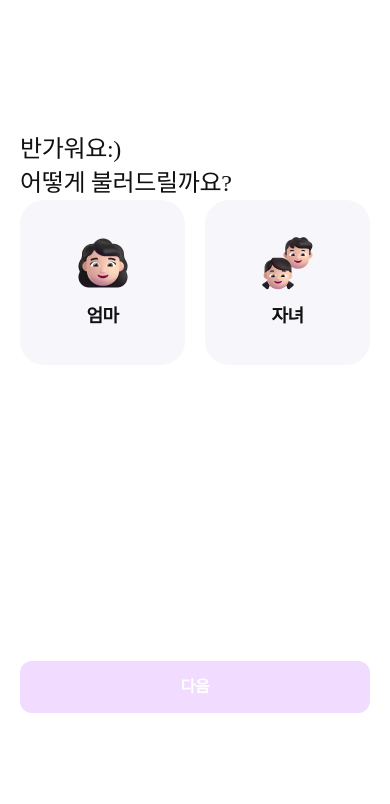
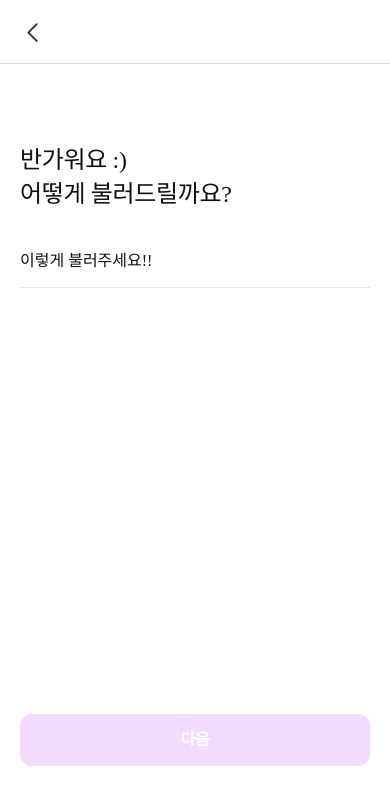
Before and after one commit to Next-Is-Us/front-end, a React Native app in the folder TodayMom/: screen /Nickname in a window 390 px wide. Shown: the top 804 px of the page. Built offline with nearby package versions, Linux system fonts and the light colour scheme.

Commit message:
:zap: Nickname.jsx

```diff
--- a/TodayMom/App.js
+++ b/TodayMom/App.js
@@ -3,18 +3,43 @@ import { NavigationContainer } from '@react-navigation/native';
 import { createStackNavigator } from '@react-navigation/stack';
 import Nickname from './components/Nickname';
 import Start from './components/Start.jsx';
+import { Button } from 'react-native';
+import { TouchableOpacity } from 'react-native';
+import { Image } from 'react-native';
 
 const Stack = createStackNavigator();
 
 function App() {
   return (
     <NavigationContainer>
-      <Stack.Navigator
-        initialRouteName="Start"
-        screenOptions={{ headerShown: false }}
-      >
-        <Stack.Screen name="Nickname" component={Nickname} />
-        <Stack.Screen name="Start" component={Start} />
+      <Stack.Navigator initialRouteName="Start">
+        <Stack.Screen
+          name="Nickname"
+          component={Nickname}
+          options={({ navigation }) => ({
+            headerTitle: '',
+            headerLeft: () => (
+              <TouchableOpacity onPress={() => navigation.goBack()}>
+                <Image
+                  source={require('./assets/images/leftallow.png')}
+                  style={{ width: 25, height: 25 }}
+                />
+              </TouchableOpacity>
+            ),
+            headerLeftContainerStyle: {
+              paddingLeft: 20,
+            },
+            headerStyle: {
+              elevation: 0, // Android에서의 그림자 제거
+              shadowOpacity: 0, // iOS에서의 그림자 제거
+            },
+          })}
+        />
+        <Stack.Screen
+          name="Start"
+          component={Start}
+          options={{ headerShown: false }}
+        />
       </Stack.Navigator>
     </NavigationContainer>
   );
--- a/TodayMom/components/Nickname.jsx
+++ b/TodayMom/components/Nickname.jsx
@@ -1,65 +1,33 @@
 import React, { useState } from 'react';
-import { View, Text, Image, TouchableOpacity, StyleSheet } from 'react-native';
+import {
+  View,
+  Text,
+  TextInput,
+  TouchableOpacity,
+  StyleSheet,
+} from 'react-native';
 
 const Nickname = () => {
-  const [selectedButton, setSelectedButton] = useState(null);
+  const [nickname, setNickname] = useState('');
 
-  const handlePress = (buttonId) => {
-    setSelectedButton(buttonId);
-  };
-
-  const getButtonStyle = (buttonId) => {
-    if (selectedButton === buttonId) {
-      return [styles.button, styles.selectedButton];
-    }
-    return styles.button;
-  };
-
-  const getTextStyle = (buttonId) => {
-    if (selectedButton === buttonId) {
-      return [styles.buttonText, styles.selectedButtonText];
-    }
-    return styles.buttonText;
-  };
-
-  const getNextButtonStyle = () => {
-    if (selectedButton) {
-      return [styles.nextButton, styles.nextButtonActive];
-    }
-    return styles.nextButton;
-  };
+  const isButtonEnabled = nickname.length > 0;
 
   return (
     <View style={styles.container}>
-      <Text style={styles.subText}>반가워요:)</Text>
+      <Text style={styles.subText}>반가워요 :)</Text>
       <Text style={styles.subText}>어떻게 불러드릴까요?</Text>
-      <View style={styles.buttonContainer}>
-        <TouchableOpacity
-          style={getButtonStyle('mom')}
-          onPress={() => handlePress('mom')}
-        >
-          <Image
-            source={require('../assets/images/Woman.png')}
-            style={styles.image}
-            resizeMode="contain"
-          />
-          <Text style={getTextStyle('mom')}>엄마</Text>
-        </TouchableOpacity>
 
-        <TouchableOpacity
-          style={getButtonStyle('daughter')}
-          onPress={() => handlePress('daughter')}
-        >
-          <Image
-            source={require('../assets/images/Daughter.png')}
-            style={styles.image}
-            resizeMode="contain"
-          />
-          <Text style={getTextStyle('daughter')}>자녀</Text>
-        </TouchableOpacity>
-      </View>
+      <TextInput
+        style={styles.input}
+        onChangeText={setNickname}
+        value={nickname}
+        placeholder="이렇게 불러주세요!!"
+      />
 
-      <TouchableOpacity style={getNextButtonStyle()}>
+      <TouchableOpacity
+        style={[styles.nextButton, isButtonEnabled && styles.buttonActive]}
+        onPress={() => console.log('다음 단계로!')}
+      >
         <Text style={styles.nextButtonText}>다음</Text>
       </TouchableOpacity>
     </View>
@@ -74,87 +42,49 @@ const styles = StyleSheet.create({
     backgroundColor: '#fff',
     padding: 20,
   },
-  selectedButtonText: {
-    color: '#A30FFA',
-  },
-  nextButtonActive: {
-    backgroundColor: '#A30FFA',
-  },
-  headerText: {
-    marginTop: 88,
-    color: '#767676',
-    fontFamily: 'Pretendard',
-    fontSize: 14,
-    fontStyle: 'normal',
-    fontWeight: '400',
-    lineHeight: 20,
-    letterSpacing: -0.35,
-    marginBottom: 4,
-  },
   subText: {
     color: '#111',
     fontFamily: 'Pretendard',
     fontSize: 24,
-    fontStyle: 'normal',
     fontWeight: '400',
     lineHeight: 34,
     letterSpacing: -0.35,
   },
-  buttonContainer: {
-    flexDirection: 'row',
-    justifyContent: 'space-between',
+  input: {
+    fontFamily: 'Pretendard',
+    fontSize: 16,
+    fontWeight: '400',
+    lineHeight: 24,
+    color: '#111',
+    borderBottomWidth: 1,
+    borderBottomColor: '#E5E5EC',
     width: '100%',
-    marginBottom: 296,
-  },
-  button: {
-    alignItems: 'center',
-    justifyContent: 'center',
-    width: 165,
-    height: 165,
-    borderRadius: 24,
-    backgroundColor: '#F7F7FB',
-    padding: 10,
-  },
-  selectedButton: {
-    borderColor: 'rgba(163, 15, 250, 0.50)',
-    borderWidth: 1,
-    backgroundColor: 'rgba(163, 15, 250, 0.15)',
-  },
-  image: {
-    width: 56,
-    height: 56,
-    marginBottom: 12,
-  },
-  buttonText: {
-    fontSize: 18,
-    color: '#111',
-    fontFamily: 'Pretendard',
-    fontStyle: 'normal',
-    fontWeight: '600',
-    lineHeight: 26,
-    letterSpacing: -0.45,
+    marginBottom: 24,
+    paddingTop: 14,
+    marginTop: 24,
+    paddingBottom: 14,
+    marginBottom: 426,
   },
   nextButton: {
     backgroundColor: 'rgba(163, 15, 250, 0.15)',
-    paddingTop: 14,
-    paddingBottom: 14,
-    paddingLeft: 16,
-    paddingRight: 16,
+    paddingVertical: 14,
+    paddingHorizontal: 16,
     justifyContent: 'center',
     alignItems: 'center',
-    display: 'flex',
     width: '100%',
     borderRadius: 12,
   },
   nextButtonText: {
     color: '#fff',
-    textAlign: 'center',
     fontFamily: 'Pretendard',
     fontSize: 16,
-    fontStyle: 'normal',
     fontWeight: '600',
     lineHeight: 24,
+    textAlign: 'center',
     letterSpacing: -0.4,
+  },
+  buttonActive: {
+    backgroundColor: '#A30FFA',
   },
 });
 
```
Also changed, not shown: TodayMom/assets/images/leftallow.png (added).
